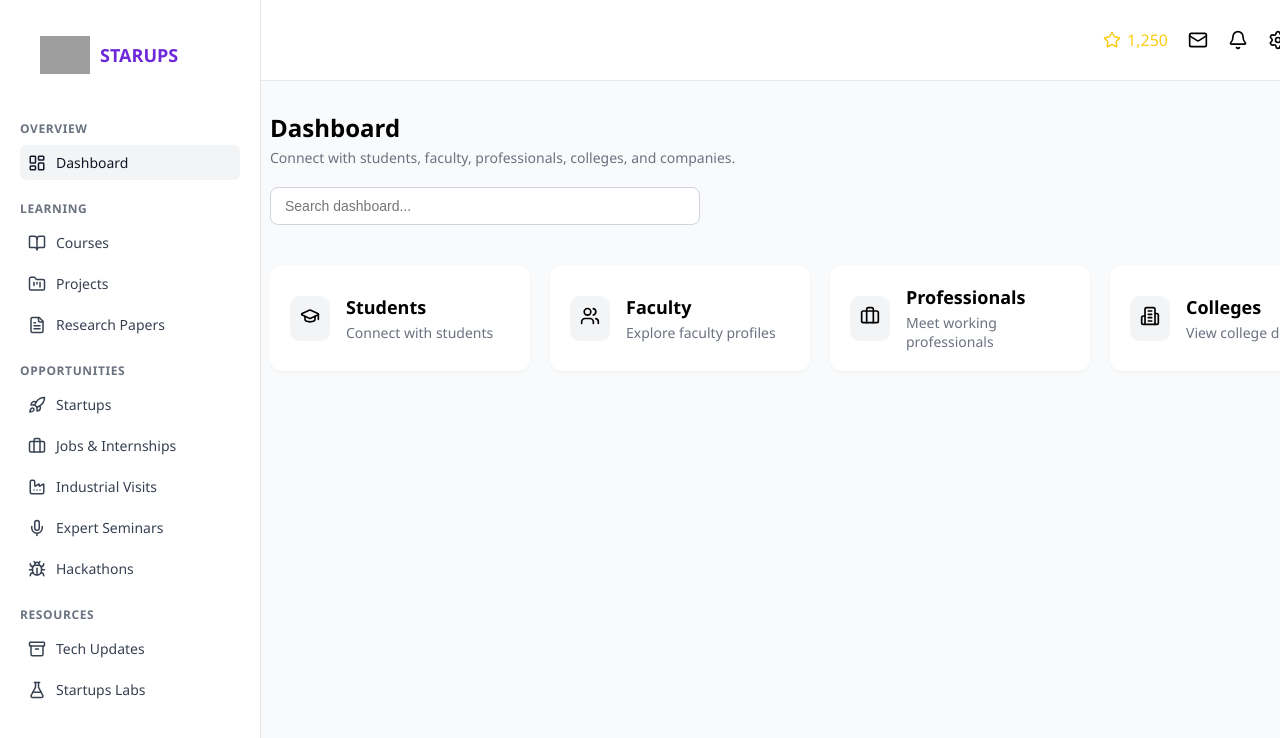
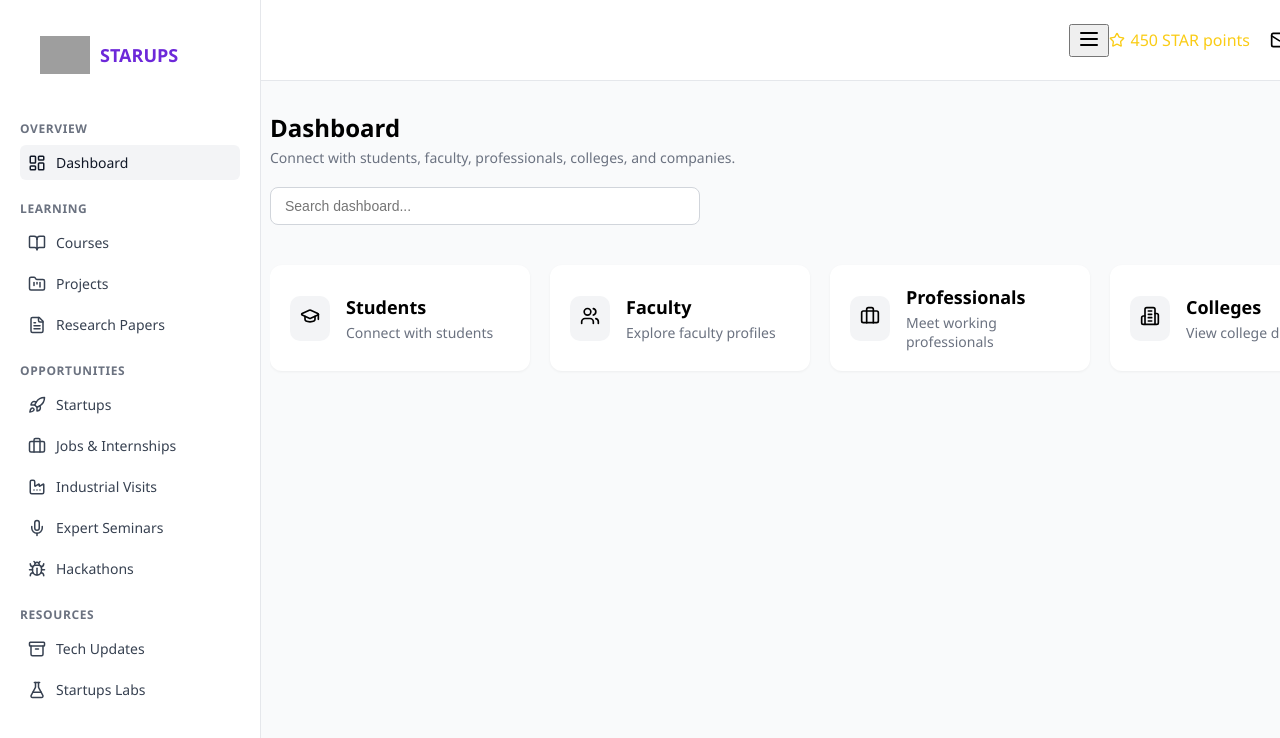
Before and after one commit to vinodvaraprasad/Starsup-Connections, a React (Create React App) app in the folder connections/: page / in a window 1280 px wide. Shown: the top 738 px of the page. Built offline with nearby package versions, Linux system fonts and the light colour scheme; grey boxes are pictures that could not be loaded.

Commit message:
Update Header.jsx

```diff
--- a/connections/src/components/Header.jsx
+++ b/connections/src/components/Header.jsx
@@ -1,20 +1,20 @@
+import React from 'react';
+import { Menu, Bell, Mail, User, Star } from 'lucide-react';
 
-import React from 'react';
-import { Star, Mail, Bell, Settings, UserCircle, Power } from 'lucide-react';
-
-const Header = () => {
+const Header = ({ onToggleSidebar }) => {
   return (
     <div className="top-header">
+      <button className="hamburger" onClick={onToggleSidebar}>
+        <Menu size={24} />
+      </button>
       <div className="right-icons">
         <div className="points">
-          <Star size={18} style={{ marginRight: '6px', color: '#facc15' }} />
-          <span>1,250</span>
+          <Star size={16} style={{ marginRight: '6px', color: '#facc15' }} />
+          450 STAR points
         </div>
         <Mail size={20} />
         <Bell size={20} />
-        <Settings size={20} />
-        <UserCircle size={22} />
-        <Power size={20} />
+        <User size={20} />
       </div>
     </div>
   );
```
